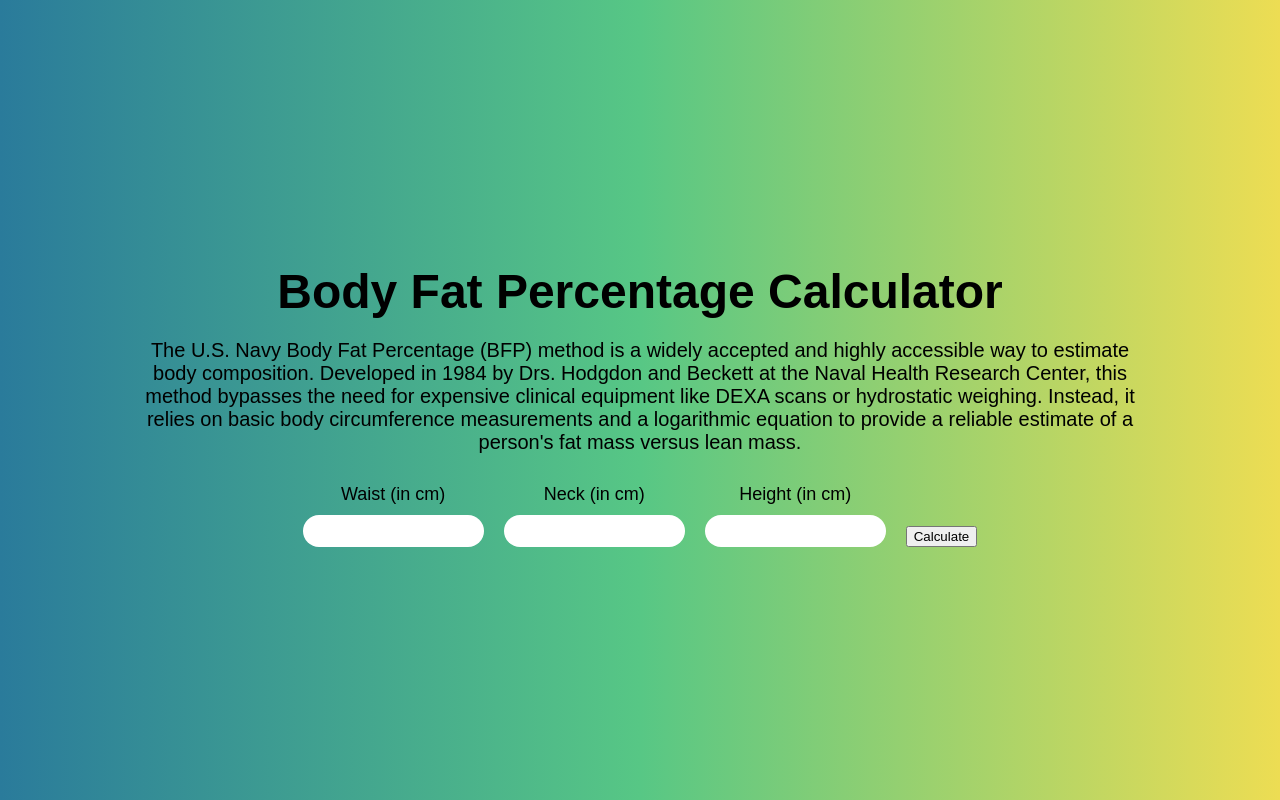
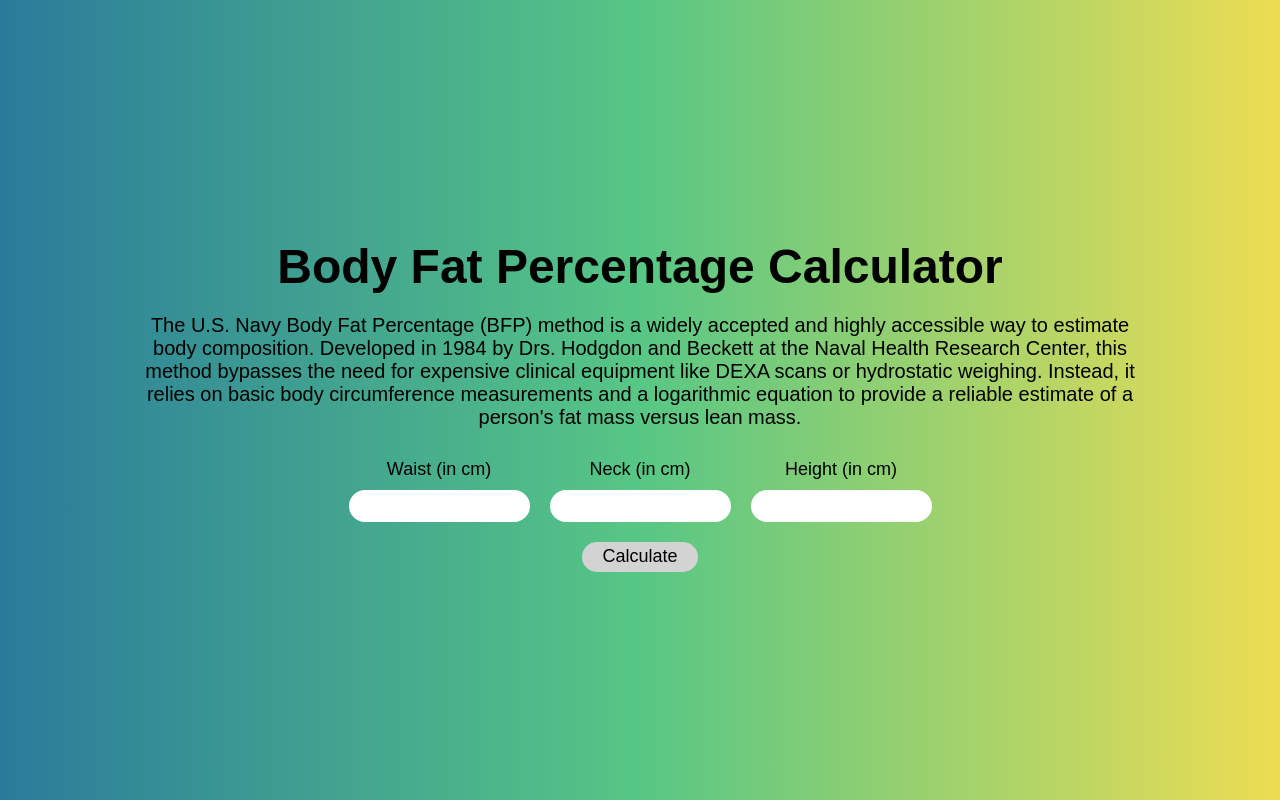
Before and after one commit to kuro-neko-xyz/bfpcalculator.fit, a React (Vite) app: page / in a window 1280 px wide. Built offline with nearby package versions, Linux system fonts and the light colour scheme; a web font is replaced by a local one.

Commit message:
Closes #12

```diff
--- a/src/App.css
+++ b/src/App.css
@@ -62,5 +62,16 @@
 }
 
 .button {
-  margin-top: auto;
+  font-size: 1.125rem;
+  border-style: none;
+  height: 30px;
+  border-radius: 50px;
+  margin: 10px;
+  padding: 0 20px;
+  background-color: #00dddd;
 }
+
+.button:disabled {
+  background-color: lightgrey;
+  color: black;
+}
--- a/src/App.tsx
+++ b/src/App.tsx
@@ -90,8 +90,10 @@ function App() {
             }}
           />
         </div>
+      </div>
       <button
         className="button"
+        disabled={waist === "" || neck === "" || height === "" || neck >= waist}
         onClick={() => {
           setBFP(
             calculateBFP({
@@ -104,7 +106,6 @@ function App() {
       >
         Calculate
       </button>
-      </div>
       {bfp > 0 && <p>BFP: {Math.round(bfp * 10) / 10}</p>}
     </div>
   );
```
Lines whose indentation alone changed are shown as unchanged.
